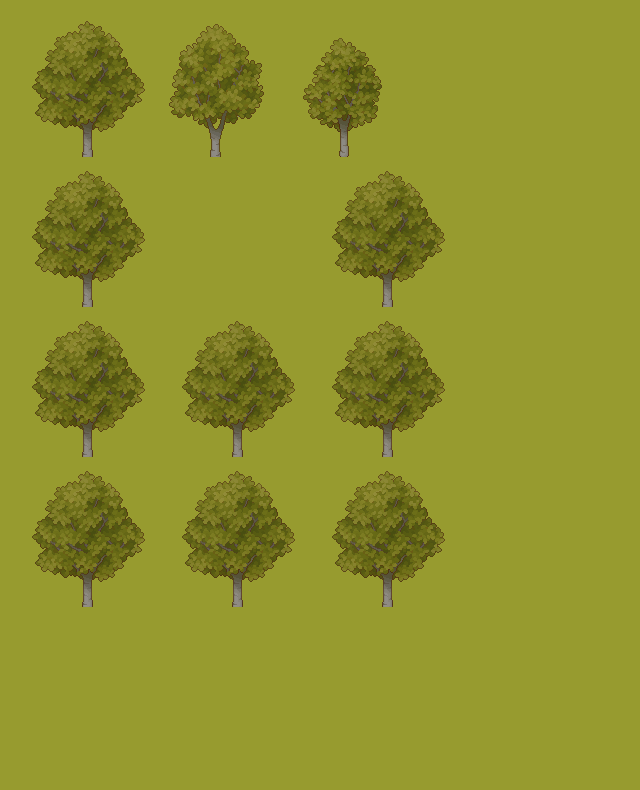
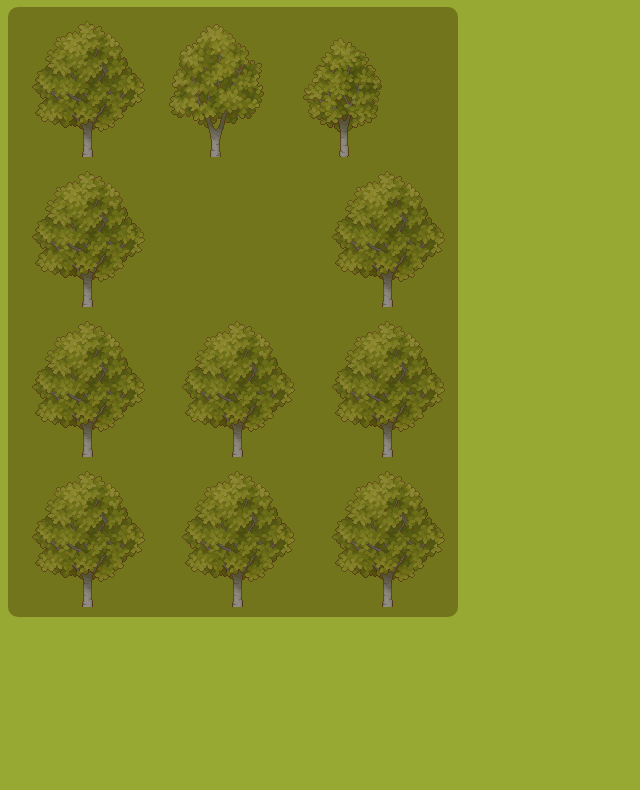
Before and after one commit to Crackvignoule/Ant_Colony, a website with bundled scripts: page index.html in a window 1280 px wide. Shown: the part 73-863 px from the top of the page, without its empty margins (0-640 px from the left). Built offline with nearby package versions, Linux system fonts and the light colour scheme.

Commit message:
added grid background

```diff
--- a/css/styles.css
+++ b/css/styles.css
@@ -1,3 +1,3 @@
 body {
-    background-color: #979b2f;
+    background-color: #97a833;
 }
--- a/js/views/gridView.js
+++ b/js/views/gridView.js
@@ -15,6 +15,28 @@ class GridView {
     }
 
     drawGrid(grid) {
+        // Calculate the width and height of the grid
+        let gridWidth = grid[0].length * this.cellSize;
+        let gridHeight = grid.length * this.cellSize +10;
+        let cornerRadius = 10; // Set the corner radius here
+
+        // Start the path for the rounded rectangle
+        this.ctx.beginPath();
+        this.ctx.moveTo(cornerRadius, 0);
+        this.ctx.lineTo(gridWidth - cornerRadius, 0);
+        this.ctx.arcTo(gridWidth, 0, gridWidth, cornerRadius, cornerRadius);
+        this.ctx.lineTo(gridWidth, gridHeight - cornerRadius);
+        this.ctx.arcTo(gridWidth, gridHeight, gridWidth - cornerRadius, gridHeight, cornerRadius);
+        this.ctx.lineTo(cornerRadius, gridHeight);
+        this.ctx.arcTo(0, gridHeight, 0, gridHeight - cornerRadius, cornerRadius);
+        this.ctx.lineTo(0, cornerRadius);
+        this.ctx.arcTo(0, 0, cornerRadius, 0, cornerRadius);
+        this.ctx.closePath();
+
+        // Fill the rectangle with green color
+        this.ctx.fillStyle = '#72751b';
+        this.ctx.fill();
+
         for (let i = 0; i < grid.length; i++) {
             for (let j = 0; j < grid[i].length; j++) {
                 let tileIndex = grid[i][j];
@@ -23,7 +45,6 @@ class GridView {
                 this.ctx.drawImage(this.HEXTILES_IMAGE, sx, sy, this.cellSize, this.cellSize, j * this.cellSize, i * this.cellSize, this.cellSize, this.cellSize);
             }
         }
-    }
-}
+    }}
 
 export default GridView;
```
